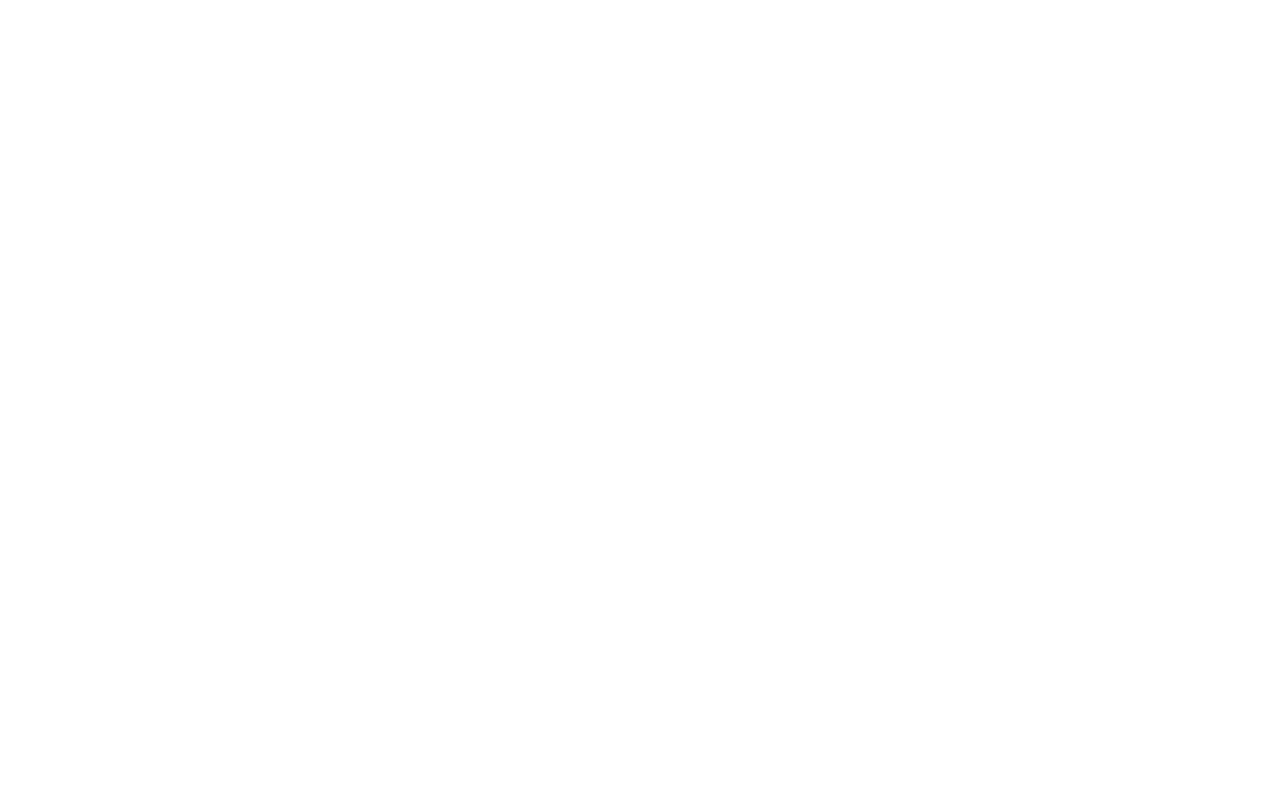
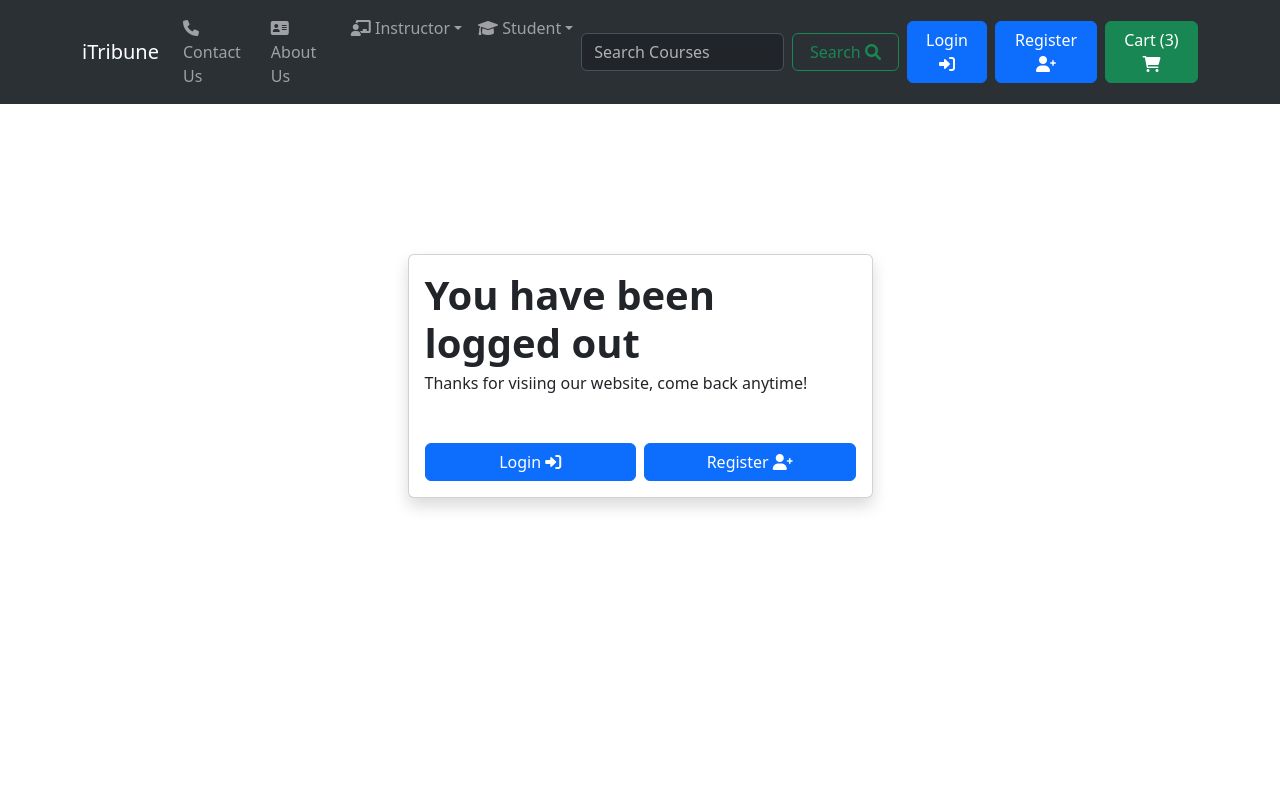
Before and after one commit to gergacio/iTribune, a React (Vite) app in the folder frontend/: page /logout in a window 1280 px wide. Before the commit this address had no page. Shown: the top 800 px of the page. Built offline with nearby package versions, Linux system fonts and the light colour scheme; what simple-zustand-devtools would draw is missing.

Commit message:
logout system created

```diff
--- a/frontend/src/App.jsx
+++ b/frontend/src/App.jsx
@@ -5,6 +5,7 @@
 
 import Register from '../src/views/auth/Register';
 import Login from '../src/views/auth/Login';
+import Logout from './views/auth/Logout';
 
 
 function App() {
@@ -17,6 +18,7 @@
         <Routes>
           <Route path='/register/' element={<Register />} />
           <Route path='/login/' element={<Login />} />
+          <Route path='/logout/' element={<Logout />} />
         </Routes>
       </MainWrapper>
     </BrowserRouter>
--- a/frontend/src/views/auth/Logout.jsx
+++ b/frontend/src/views/auth/Logout.jsx
@@ -1,14 +1,22 @@
-import React from 'react'
-import BaseHeader from '../partials/BaseHeader'
-import BaseFooter from '../partials/BaseFooter'
-
+import { useEffect } from "react";
+import BaseHeader from "../partials/BaseHeader";
+import BaseFooter from "../partials/BaseFooter";
+import { logout } from "../../utils/auth"; //destructure logout from auth function
+import { Link } from "react-router-dom";
 
 function Logout() {
+  useEffect(() => {
+    logout();
+  }, []);
+
   return (
     <>
       <BaseHeader />
 
-      <section className="container d-flex flex-column vh-100" style={{ marginTop: "150px" }}>
+      <section
+        className="container d-flex flex-column vh-100"
+        style={{ marginTop: "150px" }}
+      >
         <div className="row align-items-center justify-content-center g-0 h-lg-100 py-8">
           <div className="col-lg-5 col-md-8 py-8 py-xl-0">
             <div className="card shadow">
@@ -21,12 +29,12 @@
                 </div>
                 <form className="needs-validation mt-5" noValidate="">
                   <div className="d-grid d-flex">
-                    <button type="submit" className="btn btn-primary me-2 w-100">
-                      Login <i className='fas fa-sign-in-alt'></i>
-                    </button>
-                    <button type="submit" className="btn btn-primary w-100">
-                      Register <i className='fas fa-user-plus'></i>
-                    </button>
+                    <Link to={`/login/`} className="btn btn-primary me-2 w-100">
+                      Login <i className="fas fa-sign-in-alt"></i>
+                    </Link>
+                    <Link to={`/login/`} className="btn btn-primary w-100">
+                      Register <i className="fas fa-user-plus"></i>
+                    </Link>
                   </div>
                 </form>
               </div>
@@ -37,7 +45,7 @@
 
       <BaseFooter />
     </>
-  )
+  );
 }
 
-export default Logout
+export default Logout;
```
Also changed, not shown: 1 other file (tests, documents, lock files or other folders).
